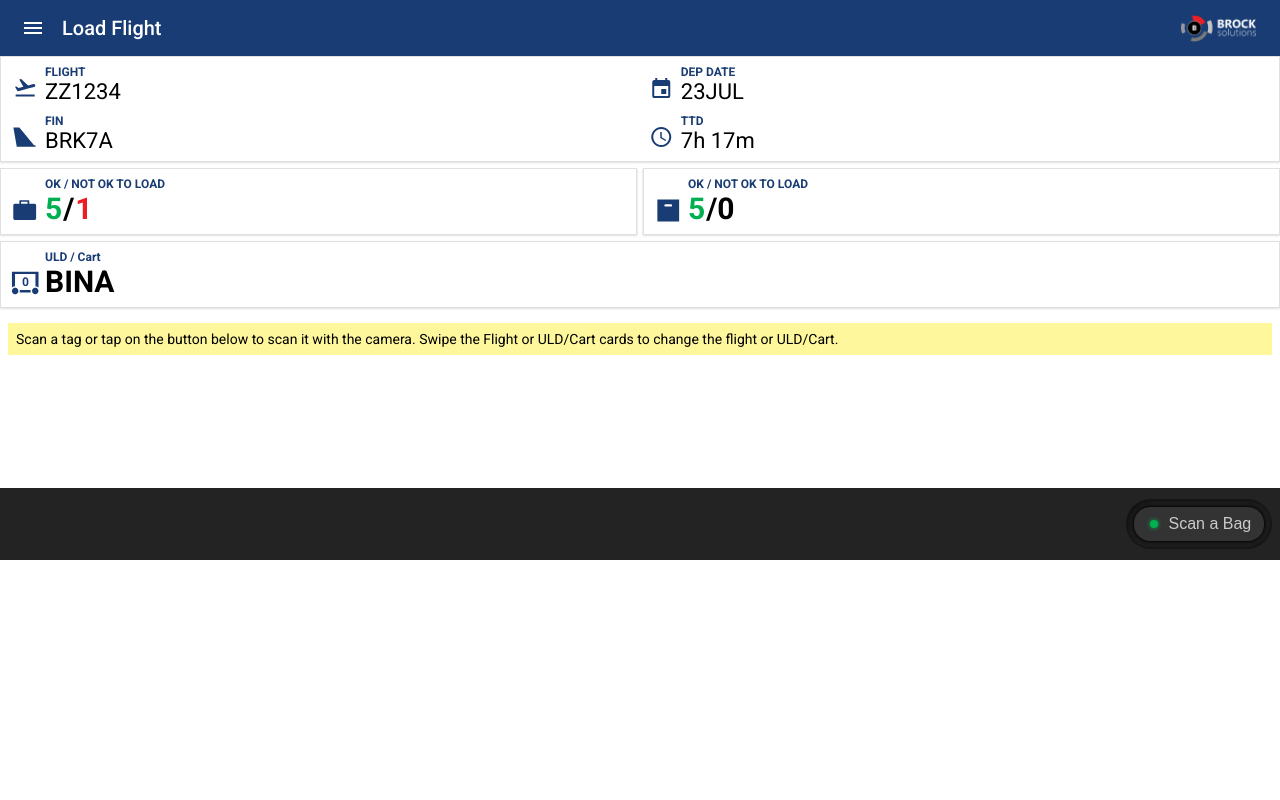
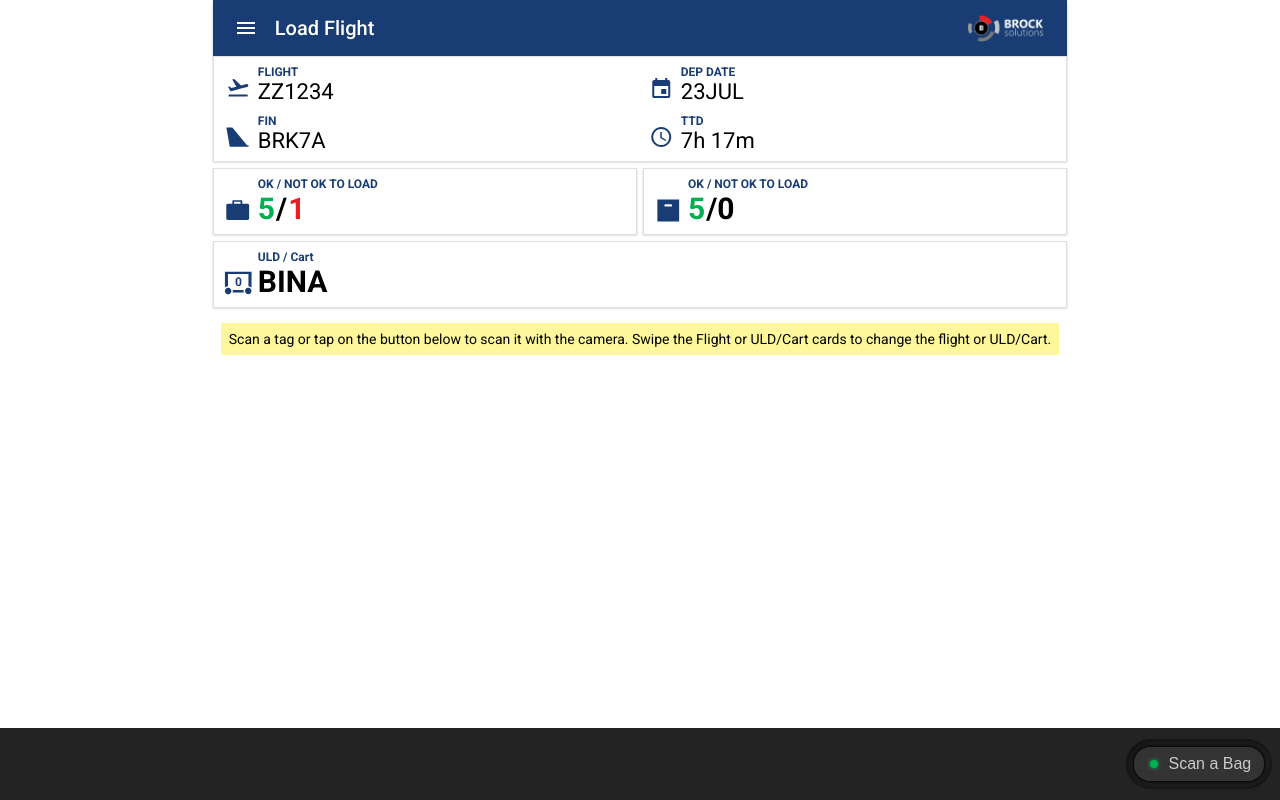
Before and after one commit to AMoore202/loadsuccessprototype, a Next.js app: page / in a window 1280 px wide. Built offline with nearby package versions, Linux system fonts and the light colour scheme.

Commit message:
Fixed z-index issues

```diff
--- a/src/app/page.module.css
+++ b/src/app/page.module.css
@@ -2,6 +2,13 @@
   display: flex;
   flex-direction: column;
   align-items: center;
+  height: 100vh;
+}
+
+.android {
+  display: flex;
+  flex-direction: column;
+  height: 100%;
 }
 
 .content {
@@ -10,7 +17,7 @@
   align-items: center;
   gap: 0.4rem;
   width: 100%;
-  height: 27rem;
+  height: 100%;
 }
 
 .flightcardcontent {
--- a/src/app/page.tsx
+++ b/src/app/page.tsx
@@ -47,6 +47,7 @@ export default function Home() {
 
   return (
     <main className={styles.main}>
+      <div className={styles.android}>
         {showOverlay && <SuccessOverlay />}
         <Header title="Load Flight" icon="hamburger" />
         <div className={styles.content}>
@@ -127,6 +128,7 @@ export default function Home() {
             text = "Scan a tag or tap on the button below to scan it with the camera. Swipe the Flight or ULD/Cart cards to change the flight or ULD/Cart."
           />
         </div>
+      </div>
       <Scanbar>
         <ScanbarButton onClick={openOverlay} />
       </Scanbar>
--- a/src/app/ui/scanbar/Scanbar.module.css
+++ b/src/app/ui/scanbar/Scanbar.module.css
@@ -5,4 +5,5 @@
     align-items: center;
     align-self: stretch;
     background: #232323;
+    z-index: 1001;
 }
```
Lines whose indentation alone changed are shown as unchanged.
